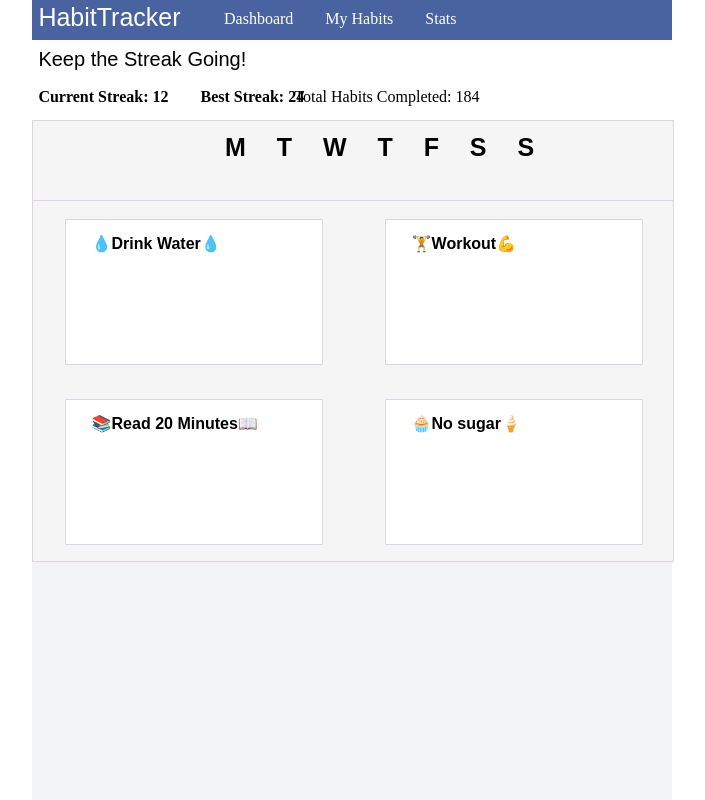
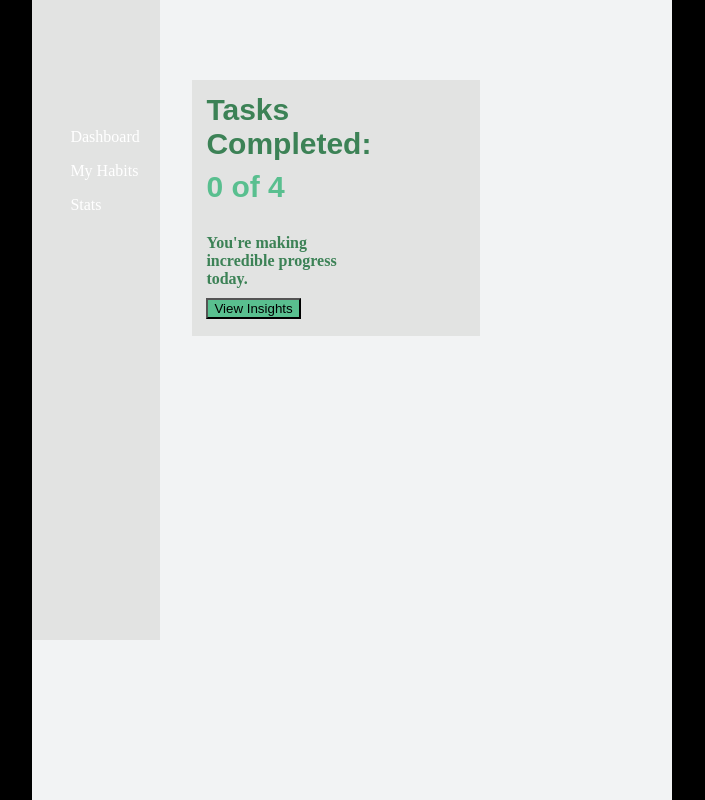
Before and after one commit to danya717/habit_tracker, a Django app: page / in a window 1280 px wide. Shown: the whole page, without its empty margins (288-993 px from the left). Run offline with Django 5.2, Linux system fonts and the light colour scheme.

Commit message:
changed styles

```diff
--- a/habit_tracker/static/css/style.css
+++ b/habit_tracker/static/css/style.css
@@ -1,3 +1,7 @@
+body {
+    background-color: black;
+}
+
 .main_page {
     background-color: #F2F3F4;
     width: 50%;
@@ -7,175 +11,79 @@
     bottom: 0%;
 }
 
-.top_bar {
-    background-color: #4863A0;
-    width: 100%;
-    height: 5%;
+.menu {
+    background-color: #E2E3E2;
+    width: 20%;
+    height: 80%;
     position: absolute;
 }
 
-.top_bar_paths {
+.menu_paths {
     position: absolute;
-    display: flex;
-    gap: 5%;
+    display: grid;
+    gap: 30%;
     width: 100%;
     left: 30%;
-    top: 25%;
+    top: 20%;
 }
 
-.top_bar_path {
+.menu_path {
     color: white;
     text-decoration: none;
 }
 
-.top_bar_path:hover {
+.menu_path:hover {
     text-decoration: underline;
     underline-color: blue;
 }
 
-.main_page_title {
-    color: white;
-    font-family: sans-serif;
-    font-size: 25px;
+.daily_momentum_square {
+    background-color: #E2E3E2;
+    width: 45%;
+    height: 32%;
     position: absolute;
-    top: -55%;
-    left: 1%;
+    left: 25%;
+    top: 10%;
 }
 
-.streak_bar {
-    background-color: white;
-    width: 100%;
-    height: 10%;
+.daily_momentum_square_context {
     position: absolute;
-    left: 0%;
-    top: 5%;
-}
-
-.streak_title {
-    color: black;
-    font-family: sans-serif;
-    font-size: 20px;
-    position: absolute;
-    left: 1%;
-    top: -15%;
-}
-
-.streak_text_row {
-    position: absolute;
-    display: flex;
-    gap: 5%;
-    width: 100%;
-    left: 1%;
-    top: 60%;
-}
-
-.total_habits_text {
-    position: absolute;
-    top: -90%;
-    left: 40%;
-}
-
-.week_days_bar {
-    background-color: #F5F5F5;
-    border: 1px solid #DDD6E1;
-    width: 100%;
-    height: 10%;
-    position: absolute;
-    left: 0%;
-    top: 15%;
-}
-
-.week_days_letters {
-    font-size: 25px;
-    font-family: sans-serif;
-    position: absolute;
-    display: flex;
-    gap: 25%;
-    top: 15%;
-    left: 30%;
-}
-
-.tasks {
-    border: 1px solid #DDD6E1;
-    background-color: #F5F5F5;
-    width: 100%;
-    height: 45%;
-    position: absolute;
-    top: 25%;
-}
-
-.task1 {
-    border: 1px solid #DDD6E1;
-    background-color: white;
-    width: 40%;
-    height: 40%;
-    position: absolute;
+    display: grid;
+    gap: 10%;
     left: 5%;
     top: 5%;
 }
 
-.task2 {
-    border: 1px solid #DDD6E1;
-    background-color: white;
-    width: 40%;
-    height: 40%;
+.daily_momentum_title {
+    color: #3c8256;
+    font-size: 30px;
     position: absolute;
-    left: 55%;
     top: 5%;
+    left: 5%;
+    width: 20%;
+    font-family: sans-serif;
 }
 
-.task3 {
-    border: 1px solid #DDD6E1;
-    background-color: white;
-    width: 40%;
-    height: 40%;
+.amount_of_completed_tasks {
+    color: #59bf8f;
+    font-size: 30px;
+    font-family: sans-serif;
+    position: absolute;
+    top: 35%;
+    left: 5%;
+}
+
+.momentum_description {
+    color: #3c8256;
+    position: absolute;
+    top: 60%;
+    left: 5%;
+    width: 50%;
+}
+
+.view_insights_button  {
+    background-color: #59bf8f;
     position: absolute;
     left: 5%;
-    top: 55%;
+    top: 85%;
 }
-.task4 {
-    border: 1px solid #DDD6E1;
-    background-color: white;
-    width: 40%;
-    height: 40%;
-    position: absolute;
-    left: 55%;
-    top: 55%;
-}
-
-.tasks_title {
-    font-family: sans-serif;
-    position: absolute;
-    left: 10%;
-    top: 10%;
-}
-
-.all_habits_menu {
-    background-color: white;
-    width: 90%;
-    height: 40%;
-    position: absolute;
-    left: 5%;
-    top: 20%;
-}
-
-.all_habits {
-    position: absolute;
-    left: 5%;
-    top: 20%;
-    display: grid;
-    gap: 0px;
-}
-
-.habits_title_menu {
-    background-color: grey;
-    position: absolute;
-    width: 100%;
-    height: 15%;
-}
-
-.all_habits_menu_title {
-    position: absolute;
-    left: 5%;
-    top: -5%;
-}
--- a/habit_tracker/templates/base.html
+++ b/habit_tracker/templates/base.html
@@ -7,16 +7,16 @@
 </head>
 <body>
     <div class="main_page">
-        <div class="top_bar">
+        <div class="menu">
             <p class="main_page_title">{% block page_title %}{% endblock %}</p>
-            <div class="top_bar_paths">
+            <div class="menu_paths">
                 {% for path in paths %}
-                    <a class="top_bar_path" href="{% url path %}">{{ path }}</a>
+                    <a class="menu_path" href="{% url path %}">{{ path }}</a>
                 {% endfor %}
             </div>
         </div>
 
-        {% block streak_bar %}
+        {% block daily_momentum %}
         {% endblock %}
 
         {% block week_days_bar %}
--- a/habit_tracker/templates/habit_tracker.html
+++ b/habit_tracker/templates/habit_tracker.html
@@ -1,51 +1,10 @@
 {% extends 'base.html' %}
 
-{% block title %}
-    HabitTracker
-{% endblock %}
-
-{% block page_title %}
-    HabitTracker
-{% endblock %}
-
-{% block streak_bar %}
-    <div class="streak_bar">
-        <p class="streak_title">Keep the Streak Going!</p>
-        <div class="streak_text_row">
-            <b class="current_streak_text">Current Streak: 12</b>
-            <b class="best_streak_text">Best Streak: 24</b>
-            <p class="total_habits_text">Total Habits Completed: 184</p>
-        </div>
+{% block daily_momentum %}
+    <div class="daily_momentum_square">
+        <b class="daily_momentum_title">Tasks Completed:</b>
+        <b class="amount_of_completed_tasks">0 of 4</b>
+        <b class="momentum_description">You're making incredible progress today.</b>
+        <button class="view_insights_button">View Insights</button>
     </div>
 {% endblock %}
-
-{% block week_days_bar %}
-    <div class="week_days_bar">
-        <div class="week_days_letters">
-            <b>M</b>
-            <b>T</b>
-            <b>W</b>
-            <b>T</b>
-            <b>F</b>
-            <b>S</b>
-            <b>S</b>
-        </div>
-    </div>
-{% endblock %}
-
-{% block tasks %}
-    <div class="tasks">
-        <div class="task1">
-            <b class="tasks_title">💧Drink Water💧</b>
-        </div>
-        <div class="task2">
-            <b class="tasks_title">🏋️Workout💪</b>
-        </div>
-        <div class="task3">
-            <b class="tasks_title">📚Read 20 Minutes📖</b>
-        </div>
-        <div class="task4">
-            <b class="tasks_title">🧁No sugar🍦</b>
-        </div>
-    </div>
-{% endblock %}
```
